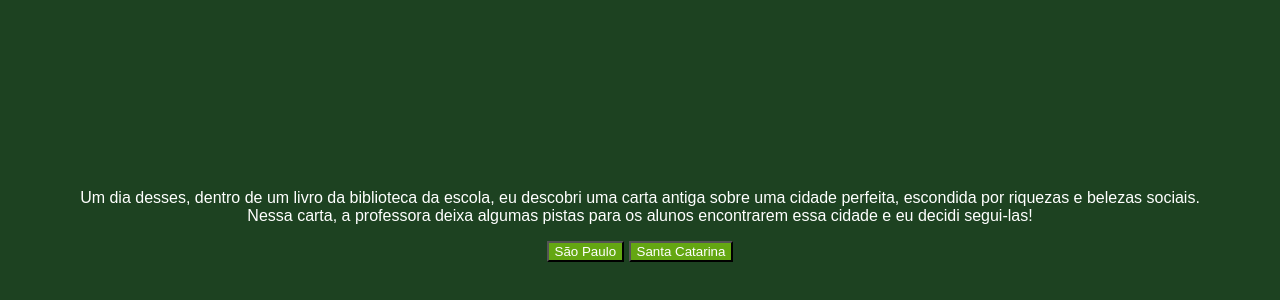
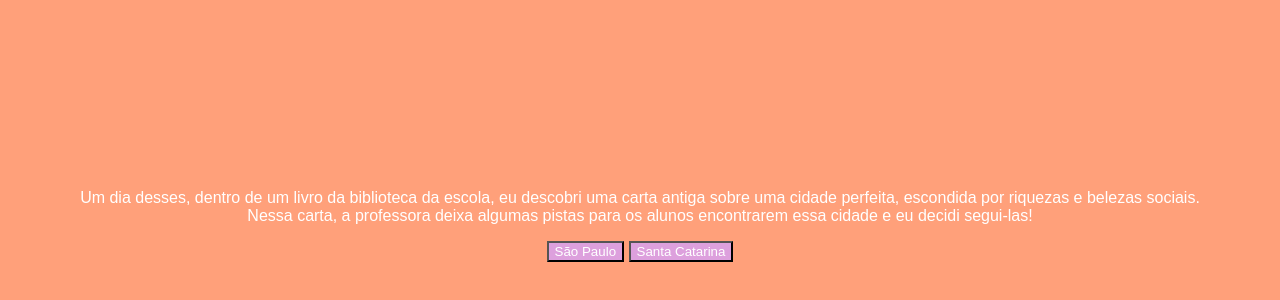
Before and after one commit to Rayannagamer/aventurafeliz, a plain HTML site: page index.html in a window 1280 px wide. Shown: the part 142-442 px from the top of the page. Drawn offline with Linux system fonts and the light colour scheme; a web font is replaced by a local one.

Commit message:
Update style.css

```diff
--- a/style.css
+++ b/style.css
@@ -1,5 +1,5 @@
 body {
-    background-color: #1D4221;
+    background-color: #FFA07A;
     color: white;
     font-family: "Bai Jamjuree", sans-serif;
     display: flex;
@@ -10,7 +10,7 @@ body {
 }
 
 button {
-    background-color: #64A712;
+    background-color: #DDA0DD;
     color: white;
     font-family: "Bai Jamjuree", sans-serif;
 }
```
